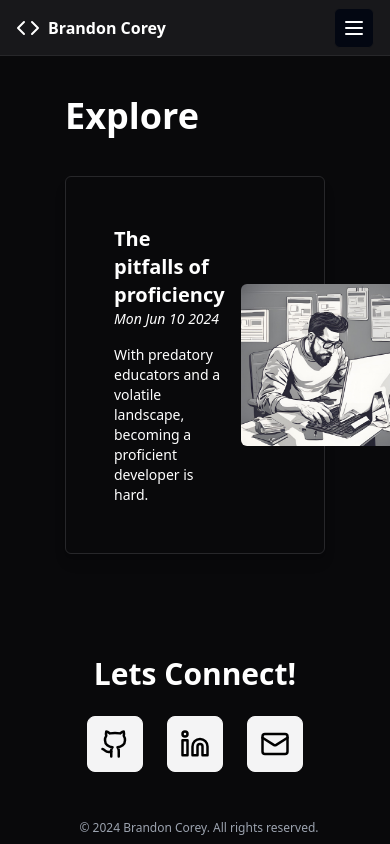
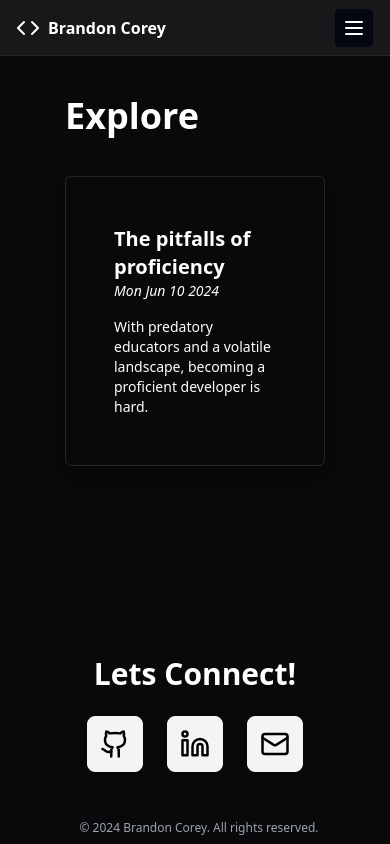
Before and after one commit to BrandonCorey/brandoncorey.dev, a Next.js app: page /blog in a window 390 px wide. Built offline with nearby package versions, Linux system fonts and the light colour scheme; a web font is replaced by a local one.

Commit message:
remove blog image preview when on small screens

```diff
--- a/src/components/blog-listing.tsx
+++ b/src/components/blog-listing.tsx
@@ -27,7 +27,7 @@ export default function BlogListing({
           alt="blog preview image"
           width={100}
           height={100}
-          className="w-auto rounded-md"
+          className="hidden w-auto rounded-md sm:inline-block"
         />
       </div>
     </>
```
